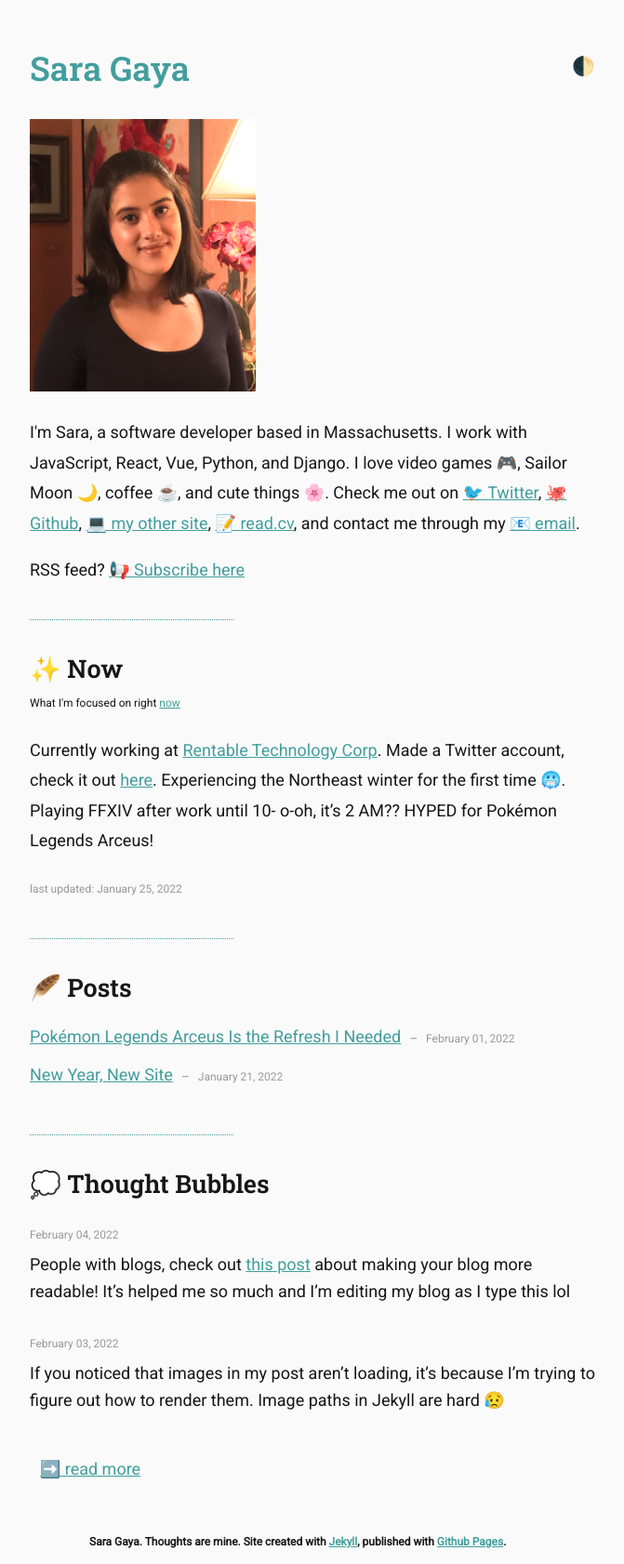
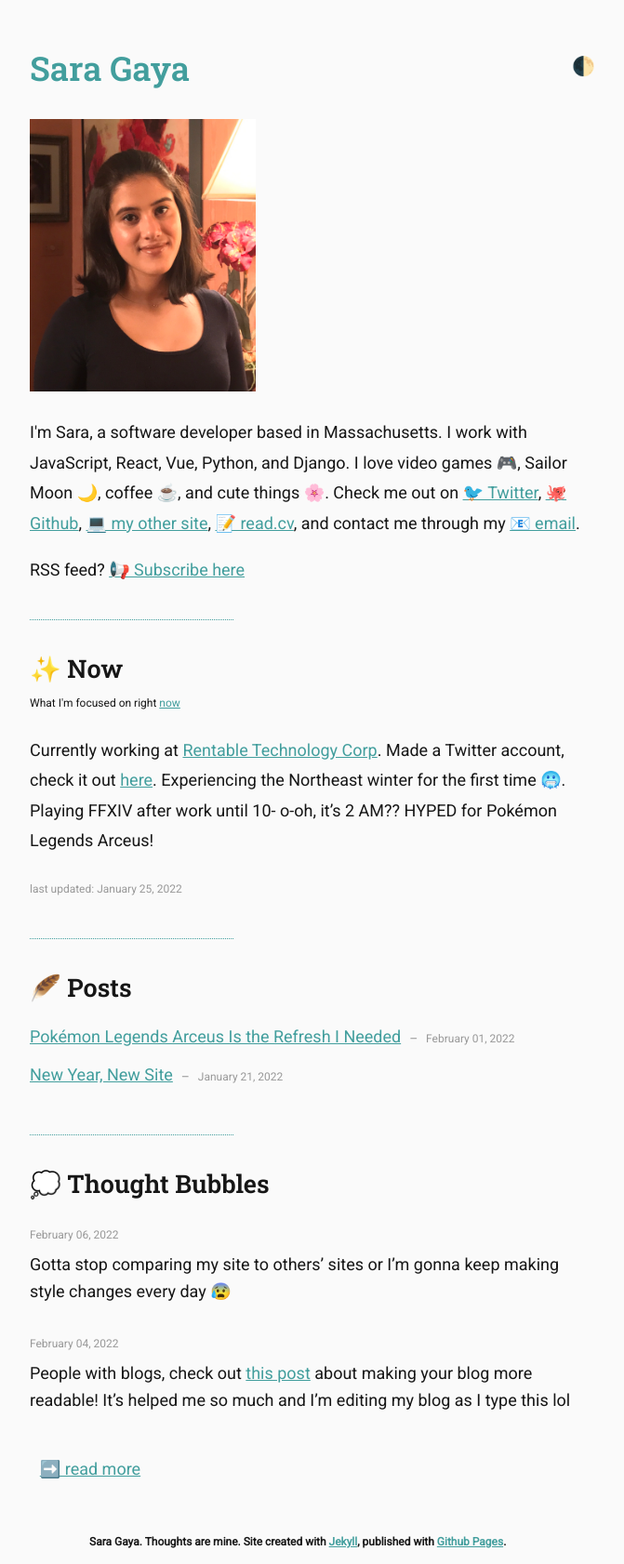
Before and after one commit to sgaya16/blog, a Jekyll site: the page built from index.html, in a window 1280 px wide. Shown: the whole page at 93% size, without its empty margins (304-975 px from the left). Built offline with Jekyll 4.4.1, drawn with Linux system fonts in a browser that asks for light colours.

Commit message:
new thought bubble

```diff
--- a/_data/thoughts.yml
+++ b/_data/thoughts.yml
@@ -1,3 +1,7 @@
+- id: 9
+  date: 2022-02-06
+  content: Gotta stop comparing my site to others' sites or I'm gonna keep making style changes every day 😰
+
 - id: 8
   date: 2022-02-04
   content: People with blogs, check out [this post](https://lo-victoria.com/3-simple-ways-to-make-your-blog-more-readable) about making your blog more readable! It's helped me so much and I'm editing my blog as I type this lol
```
